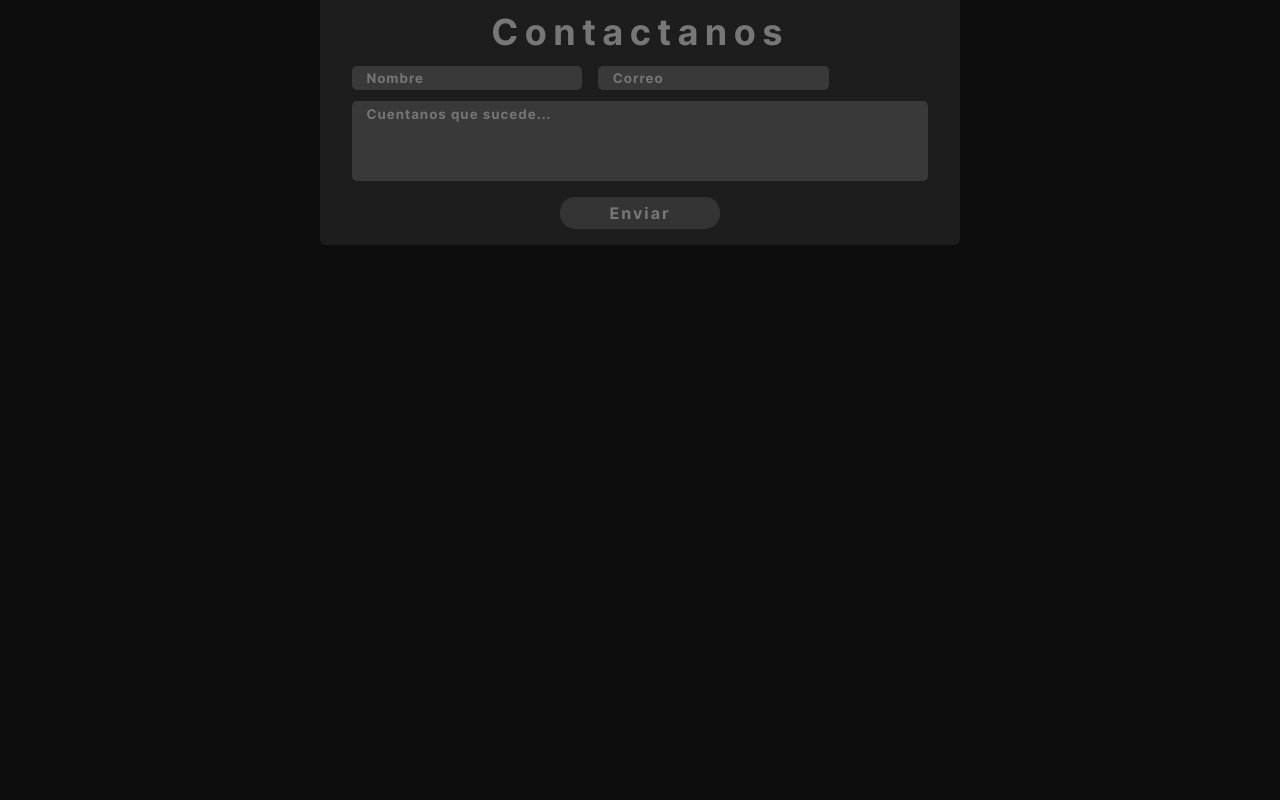
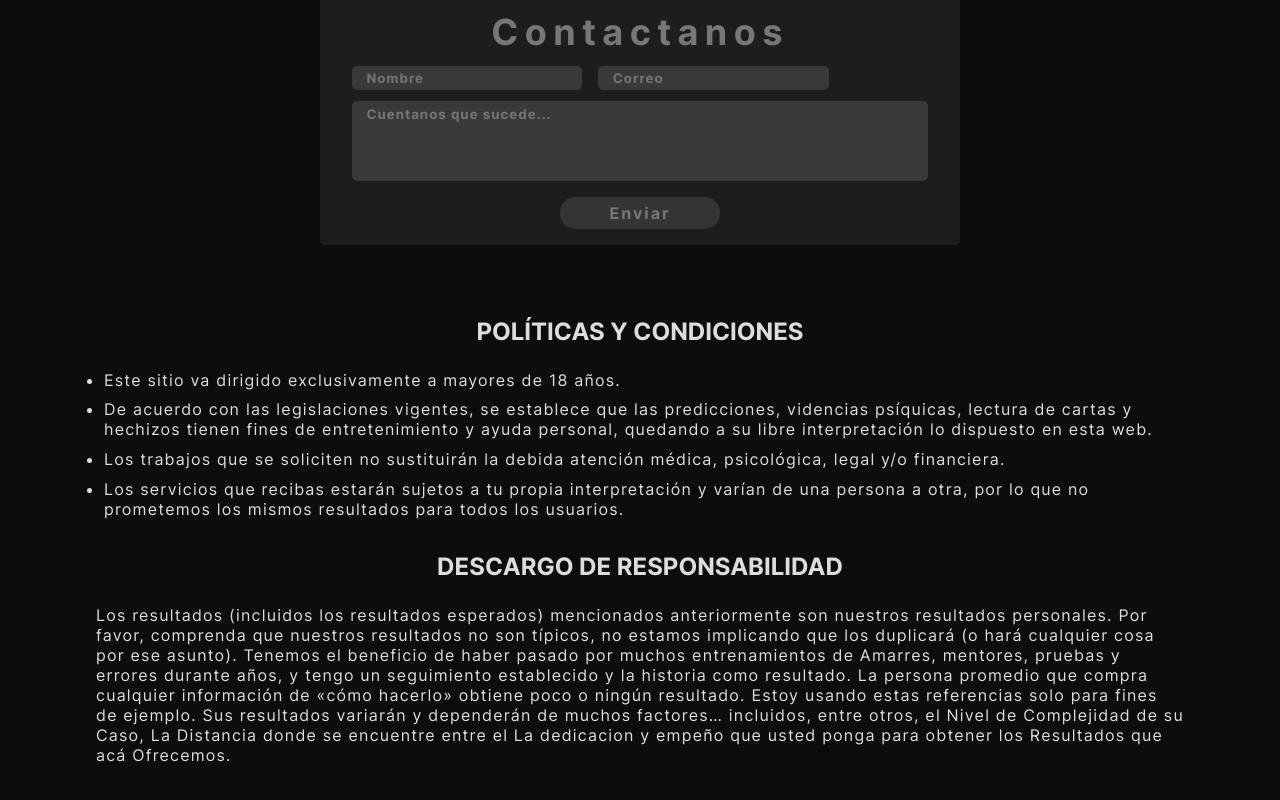
Before and after one commit to derwin9227/esoterismo, a React (Vite) app: page / in a window 1280 px wide. Shown: the part 2771-3571 px from the top of the page. Before the commit the page ends 3064 px from the top, so only its background shows below. Built offline with nearby package versions, Linux system fonts and the light colour scheme.

Commit message:
agregando politicas, condiciones y descargo de responsabilidad

```diff
--- a/src/App.jsx
+++ b/src/App.jsx
@@ -1,5 +1,5 @@
 import './App.scss';
-import { Contact, Carousel, Histories, Home, Navbar, Services, Ws} from './Components';
+import { Contact, Carousel, Histories, Home, Navbar, Services, Ws, Politicas} from './Components';
 
 function App() {
   return (
@@ -10,6 +10,7 @@ function App() {
       <Carousel />
       <Histories />
       <Contact />
+      <Politicas />
       <Ws />
     </>
   )
--- a/src/Components/index.js
+++ b/src/Components/index.js
@@ -5,3 +5,4 @@ export {default as Carousel} from "./carousel/Carousel";
 export {default as Histories} from "./histories/Histories";
 export {default as Contact} from "./contact/Contact";
 export {default as Ws} from "./whatsapp/Ws";
+export {default as Politicas} from "./politicas/Politicas";
--- /dev/null
+++ b/src/Components/politicas/Politicas.jsx
@@ -0,0 +1,33 @@
+import "./politicas.scss";
+
+const Politicas = () => {
+  return (
+    <section className="politicas">
+        <h2 className="politicas__heading">
+            POLÍTICAS Y CONDICIONES
+        </h2>
+        <ul className="politicas__list">
+            <li className="politicas__list-item">
+                Este sitio va dirigido exclusivamente a mayores de 18 años.
+            </li>
+            <li className="politicas__list-item">
+                De acuerdo con las legislaciones vigentes, se establece que las predicciones, videncias psíquicas, lectura de cartas y hechizos tienen fines de entretenimiento y ayuda personal, quedando a su libre interpretación lo dispuesto en esta web.
+            </li>
+            <li className="politicas__list-item">
+                Los trabajos que se soliciten no sustituirán la debida atención médica, psicológica, legal y/o financiera.
+            </li>
+            <li className="politicas__list-item">
+                Los servicios que recibas estarán sujetos a tu propia interpretación y varían de una persona a otra, por lo que no prometemos los mismos resultados para todos los usuarios.
+            </li>
+        </ul>
+        <h2 className="politicas__heading">
+            DESCARGO DE RESPONSABILIDAD
+        </h2>
+        <p className="politicas__paragraph">
+            Los resultados (incluidos los resultados esperados) mencionados anteriormente son nuestros resultados personales. Por favor, comprenda que nuestros resultados no son típicos, no estamos implicando que los duplicará (o hará cualquier cosa por ese asunto). Tenemos el beneficio de haber pasado por muchos entrenamientos de Amarres, mentores, pruebas y errores durante años, y tengo un seguimiento establecido y la historia como resultado. La persona promedio que compra cualquier información de «cómo hacerlo» obtiene poco o ningún resultado. Estoy usando estas referencias solo para fines de ejemplo. Sus resultados variarán y dependerán de muchos factores… incluidos, entre otros, el Nivel de Complejidad de su Caso, La Distancia donde se encuentre entre el La dedicacion y empeño que usted ponga para obtener los Resultados que acá Ofrecemos.
+        </p>
+    </section>
+  )
+}
+
+export default Politicas
--- /dev/null
+++ b/src/Components/politicas/politicas.scss
@@ -0,0 +1,31 @@
+@import "../variables.scss";
+
+.politicas{
+    display: flex;
+    flex-direction: column;
+    align-items: center;
+    color: $color-primary;
+    width: 85%;
+    margin: auto;
+    margin-bottom: 3rem;
+
+    &__heading{
+        margin-top: 1.5rem;
+        margin-bottom: 1.5rem;
+    }
+
+    &__paragraph{
+        letter-spacing: 1.2px;
+    }
+
+    &__list{
+        display: flex;
+        flex-direction: column;
+        margin: 0 .5rem;
+
+        &-item{
+            margin-bottom: .6rem;
+            letter-spacing: 1.2px;
+        }
+    }
+}
```
